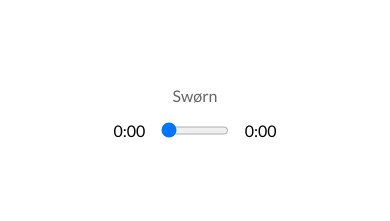
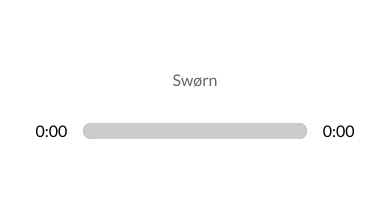
Before and after one commit to kristenwood123/music-player, a React (Create React App) app: page / in a window 390 px wide. Shown: the part 486-707 px from the top of the page. Built offline with nearby package versions, Linux system fonts and the light colour scheme.

Commit message:
gradient to input track

```diff
--- a/src/App.js
+++ b/src/App.js
@@ -21,14 +21,19 @@
 
 const [songInfo, setSongInfo] = useState({
     currentTime: 0,
-    duration: 0
+    duration: 0,
+    animationPercentage: 0
   })
 
 
 const handleTimeUpdate = e => {
     const current = e.target.currentTime;
     const duration = e.target.duration;
-    setSongInfo({...songInfo, currentTime: current, duration })
+    // Calculate percentage
+    const roundedCurrent = Math.round(current)
+    const roundedDuration = Math.round(duration)
+    const animation = Math.round((roundedCurrent / roundedDuration) * 100)
+    setSongInfo({...songInfo, currentTime: current, duration, animationPercentage: animation })
   }
 
  const { audio } = currentSong;
--- a/src/components/Player.js
+++ b/src/components/Player.js
@@ -46,16 +46,25 @@
   playAudio(isPlaying, audioRef)
 }
 
+// Add styles
+const trackAnim = {
+  transform: `translate(${songInfo.animationPercentage}%)`
+}
+
   return (
     <div className='player'>
       <div className="time-control">
         <p>{getTime(songInfo.currentTime)}</p>
+        <div className="track" style={{background: `linear-gradient(to right, ${currentSong.color[0]}, ${currentSong.color[1]})`}}>
           <input
             min={0}
             max={songInfo.duration || 0}
             type="range"
             value={songInfo.currentTime}
-          onChange={handleDrag} />
+            onChange={handleDrag}
+            />
+          <div style={trackAnim} className="animate-track"></div>
+           </div>
           <p>{songInfo.duration ? getTime(songInfo.duration) : '0:00'}</p>
       </div>
       <div className="play-control">
--- a/src/styles/_player.scss
+++ b/src/styles/_player.scss
@@ -6,14 +6,22 @@
   justify-content: space-between;
 }
 
+.song-container {
+  h3 {
+    margin-bottom: 1rem;
+  }
+}
+
 .time-control {
   width: 50%;
   display: flex;
   input {
     width: 100%;
     padding: 1rem 0rem;
+    -webkit-appearance: none;
+    background-color: transparent;
+    cursor: pointer;
   }
-
   p {
     padding: 1rem;
   }
@@ -26,6 +34,10 @@
   padding: 1rem;
   width: 30%;
 
+  svg {
+    cursor: pointer;
+  }
+
   .icon {
     font-size: 30px;
     cursor: pointer;
@@ -36,3 +48,42 @@
     transition: 0.2s ease-in;
   }
 }
+
+.track {
+  width: 100%;
+  height: 1rem;
+  position: relative;
+  overflow: hidden;
+  border-radius: 1rem;
+  margin-top: 1.15rem;
+}
+
+.animate-track {
+  background: rgb(204, 204, 204);
+  width: 100%;
+  height: 100%;
+  position: absolute;
+  top: 0;
+  left: 0;
+  transform: translateX(0%);
+  padding: 1rem;
+  pointer-events: none;
+}
+
+input[type="range"]:focus {
+  outline: none;
+}
+input[type="range"]::-webkit-slider-thumb {
+  -webkit-appearance: none;
+  height: 16px;
+  width: 16px;
+}
+
+@media screen and (max-width: 768px) {
+  .time-control {
+    width: 90%;
+  }
+  .play-control {
+    width: 80%;
+  }
+}
```
Lines whose indentation alone changed are shown as unchanged.
